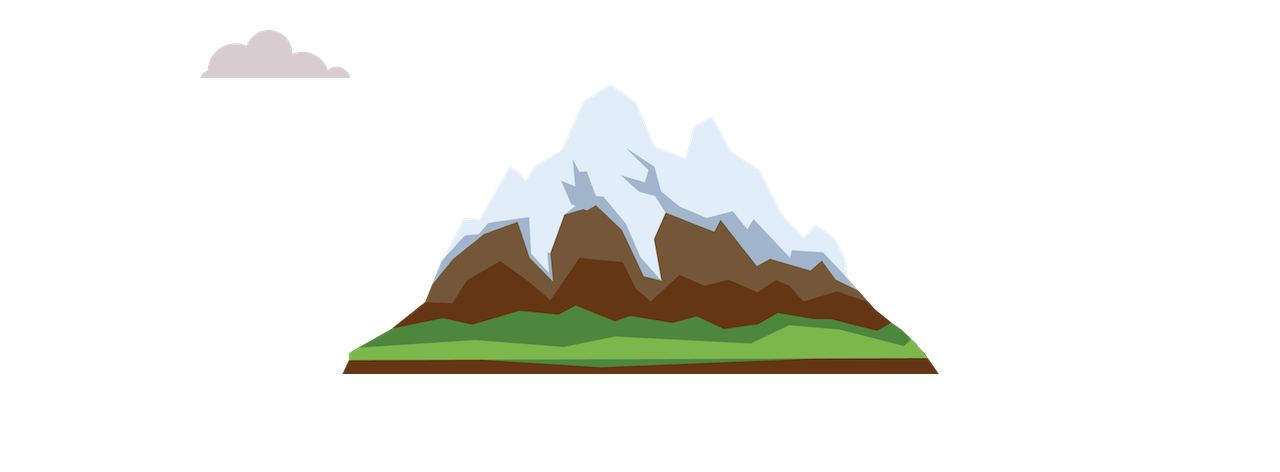
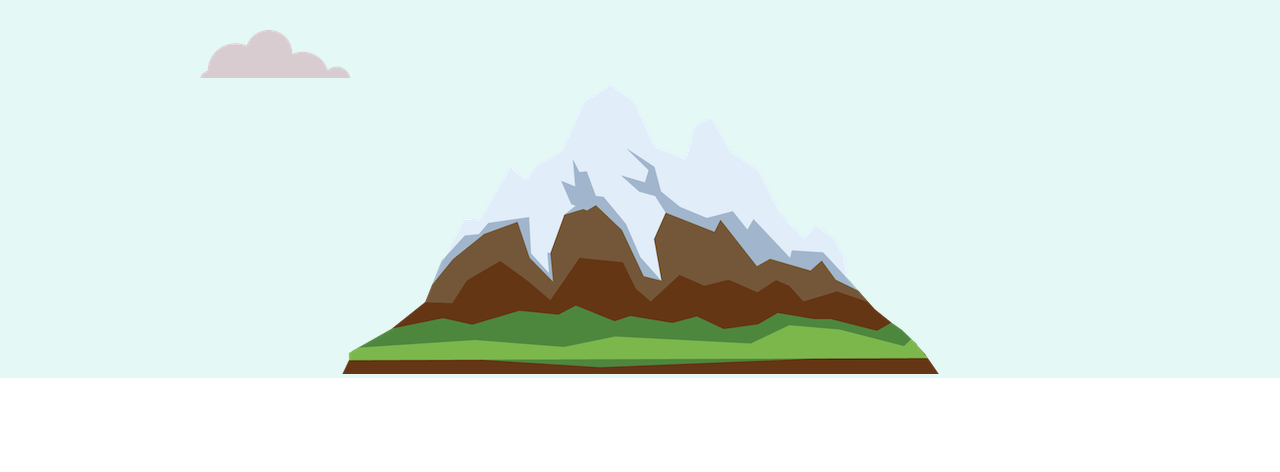
Before and after one commit to dalmeow/mysite, a plain HTML site: page index.html in a window 1280 px wide. Shown: the part 380-852 px from the top of the page. Drawn offline with Linux system fonts and the light colour scheme.

Commit message:
fixed bg color

```diff
--- a/css/styles.css
+++ b/css/styles.css
@@ -78,7 +78,7 @@ p {
 }
 
 .top-container {
-  background: #e4f9f;
+  background: #e4f9f5;
   padding-top: 100px;
   position: relative;
 }
```
